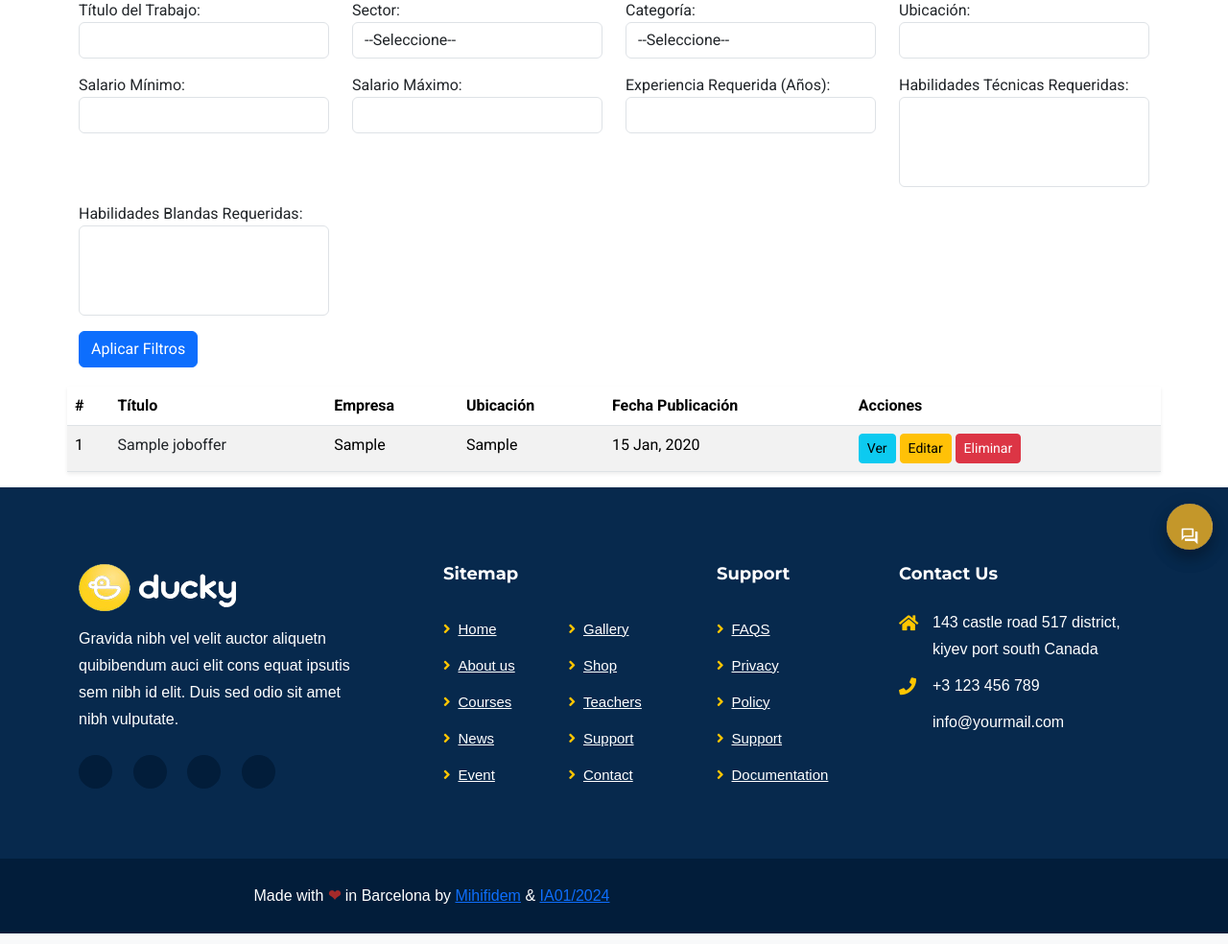
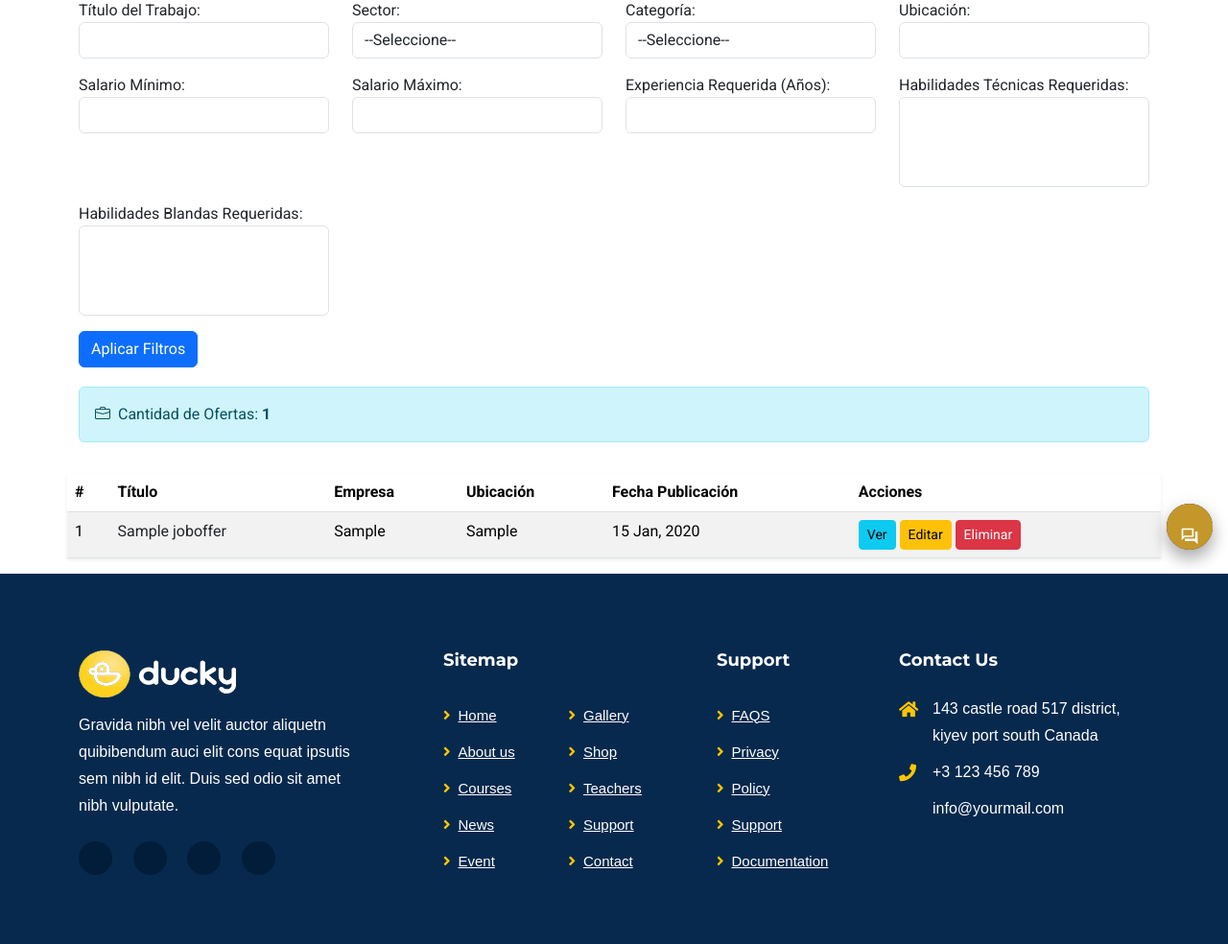
Before and after one commit to mihifidem/idonium2, a Django app: page /headhunters/my_offers/ in a window 1280 px wide. Shown: the part 211-1195 px from the top of the page at 96% size. Run offline with Django 5.2, Linux system fonts and the light colour scheme; a user stored in the database is signed in; tables that the repository leaves empty hold one stand-in row (values such as "Sample post"); lists and menus that the app fills with data are empty; parts of the project's set-up code (start-up, migrations or seed data) failed here and were passed over; some libraries are stand-ins or nearby versions.

Commit message:
Colocando cantidad de ofertas en template

```diff
--- a/headhunters/templates/joboffers/joboffer_list.html
+++ b/headhunters/templates/joboffers/joboffer_list.html
@@ -100,6 +100,14 @@
     <!--FIN FILTROS-->
     <div class="row">
         {% if job_offers %}
+          <!-- Mostrar la cantidad de ofertas -->
+          <div class="col-12 mb-3">
+            <div class="alert alert-info d-flex align-items-center">
+                <i class="bi bi-briefcase me-2"></i>
+                <span>Cantidad de Ofertas: <strong>{{ job_offers|length }}</strong></span>
+            </div>
+        </div>
+
             <table class="table table-striped table-hover shadow-sm">
                 <thead class="bg-primary text-white">
                     <tr>
```
Also changed, not shown: headhunters/views/headhunters_views.py (+1 -6 lines).
